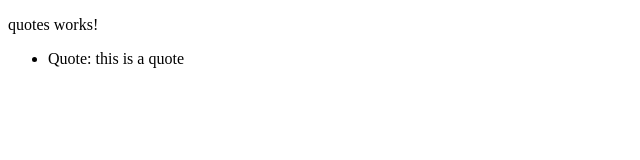
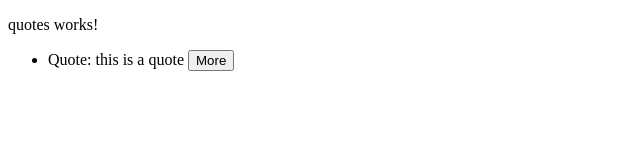
Before and after one commit to vokumu/QuotesApp, an Angular app: page / in a window 1280 px wide. Shown: the top 160 px of the page, without its empty margins (0-640 px from the left). Built offline with nearby package versions, Linux system fonts and the light colour scheme.

Commit message:
Adding the toggle function

```diff
--- a/src/app/quote-detail/quote-detail.component.html
+++ b/src/app/quote-detail/quote-detail.component.html
@@ -1 +1,4 @@
-<p>{{quote.description}}</p>
+<br/><span>Author: </span> {{quote.author}}
+<br/><span>Publisher: </span>{{quote.publisher}}
+<br/><span>Upvote: </span>{{quote.upvote}}
+<br/><span>DownVote: </span>{{quote.downvote}}
--- a/src/app/quotes/quotes.component.html
+++ b/src/app/quotes/quotes.component.html
@@ -2,6 +2,7 @@
 <ul *ngFor='let quote of quotes  let i=index'>
     <li>
         <span>Quote: </span>{{quote.quote}}
+        <button (click)="toggleQuote(i)">More</button>
     </li>
     <div *ngIf="quote.showDescription">
         <app-quote-detail [quote]='quote'></app-quote-detail>
```
